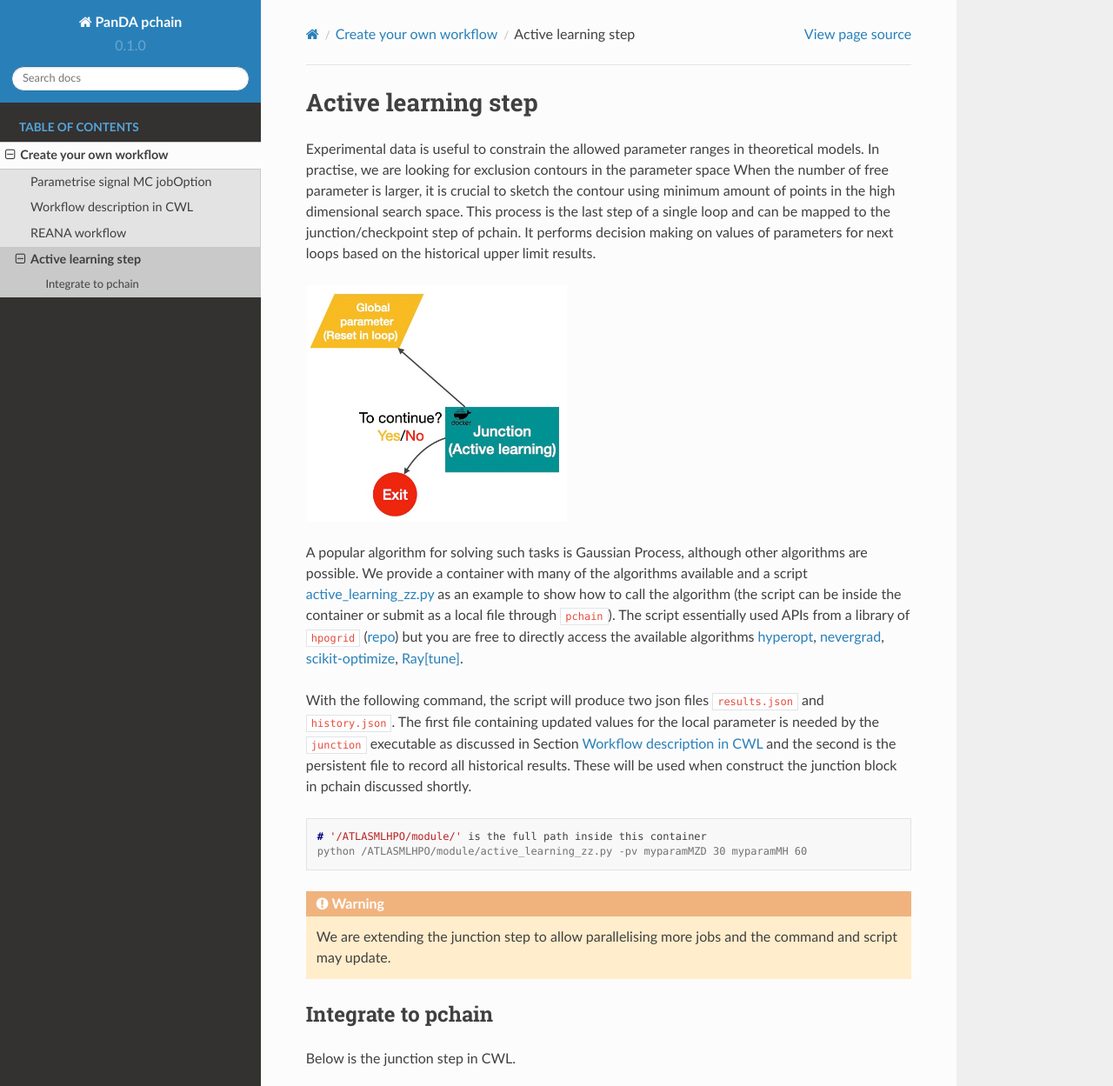
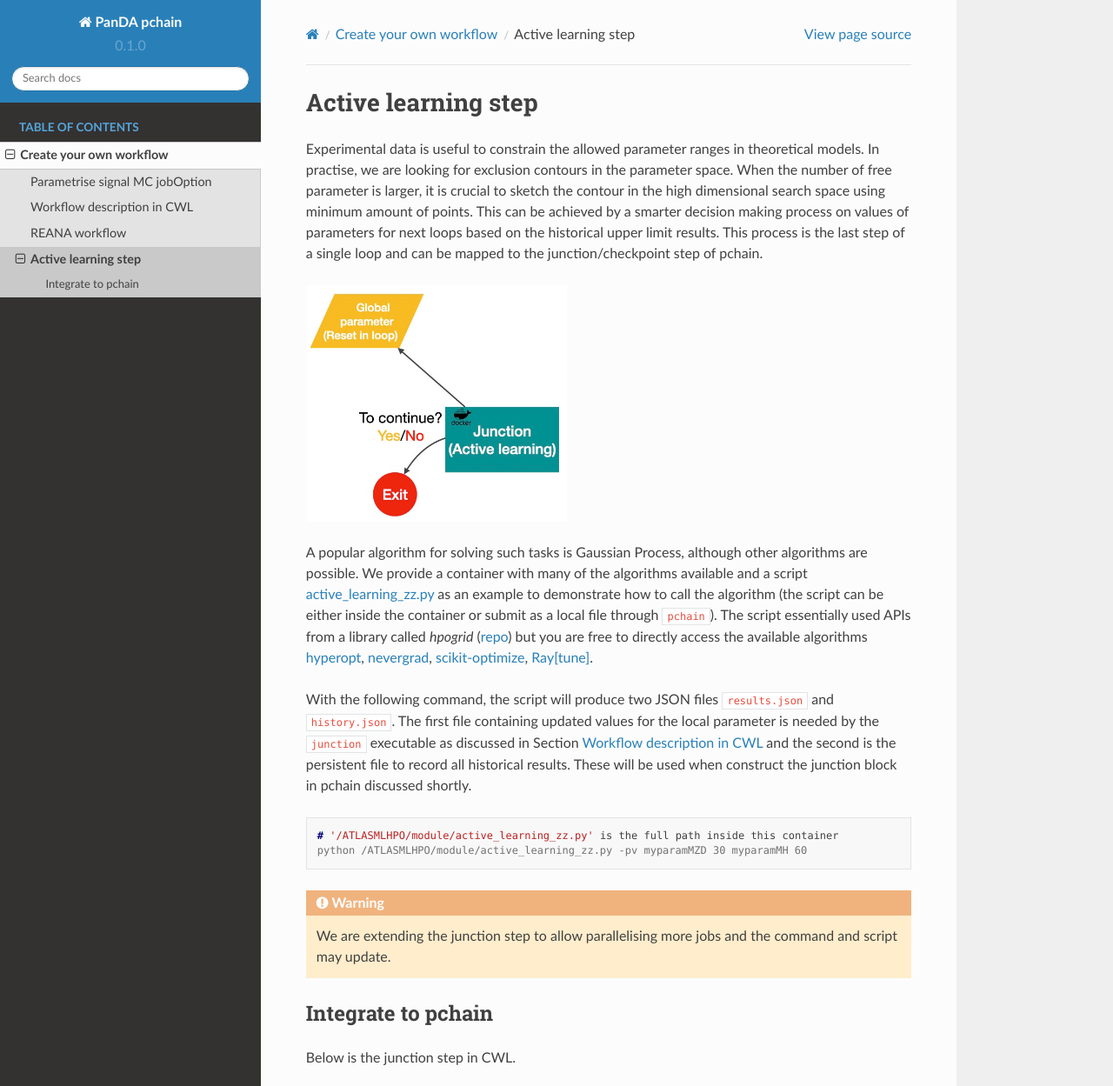
Before and after one commit to chnzhangrui/pchain-docs, a Sphinx documentation site: the page built from docs/source/create_workflow/active_learning.rst, in a window 1280 px wide and 1400 px high, cut to the strip 0-1249 px from the top of the window. Shown: the whole strip at 87% size. Built offline with Sphinx 7.4.7 and the Read the Docs theme 2.0.0, drawn with Linux system fonts in a browser that asks for light colours; some of the changed text lies outside the part shown.

Commit message:
Clean up

```diff
--- a/docs/source/create_workflow/active_learning.rst
+++ b/docs/source/create_workflow/active_learning.rst
@@ -4,26 +4,26 @@ Active learning step
 ------------------------------------
 
 Experimental data is useful to constrain the allowed parameter ranges in theoretical models.
-In practise, we are looking for exclusion contours in the parameter space
-When the number of free parameter is larger, it is crucial to sketch the contour using minimum amount of points in the high dimensional search space.
+In practise, we are looking for exclusion contours in the parameter space.
+When the number of free parameter is larger, it is crucial to sketch the contour in the high dimensional search space using minimum amount of points.
+This can be achieved by a smarter decision making process on values of parameters for next loops based on the historical upper limit results.
 This process is the last step of a single loop and can be mapped to the junction/checkpoint step of pchain.
-It performs decision making on values of parameters for next loops based on the historical upper limit results.
 
 .. image:: ../../fig/pchain_loop_junction.jpg
   :width: 300
   :alt: Junction
 
 A popular algorithm for solving such tasks is Gaussian Process, although other algorithms are possible.
-We provide a container with many of the algorithms available and a script `active_learning_zz.py <https://gitlab.cern.ch/zhangruihpc/SteeringContainer/-/blob/master/module/active_learning_zz.py>`_ as an example to show how to call the algorithm (the script can be inside the container or submit as a local file through ``pchain``).
-The script essentially used APIs from a library of ``hpogrid`` (`repo <https://gitlab.cern.ch/aml/hyperparameter-optimization/alkaid-qt/hpogrid/-/tree/master/hpogrid>`_) but you are free to directly access the available algorithms `hyperopt <http://hyperopt.github.io/hyperopt/>`_,  `nevergrad <https://facebookresearch.github.io/nevergrad/>`_, `scikit-optimize <https://scikit-optimize.github.io/stable/>`_, `Ray[tune] <https://docs.ray.io/en/latest/tune/index.html>`_.
+We provide a container with many of the algorithms available and a script `active_learning_zz.py <https://gitlab.cern.ch/zhangruihpc/SteeringContainer/-/blob/master/module/active_learning_zz.py>`_ as an example to demonstrate how to call the algorithm (the script can be either inside the container or submit as a local file through ``pchain``).
+The script essentially used APIs from a library called `hpogrid` (`repo <https://gitlab.cern.ch/aml/hyperparameter-optimization/alkaid-qt/hpogrid/-/tree/master/hpogrid>`_) but you are free to directly access the available algorithms `hyperopt <http://hyperopt.github.io/hyperopt/>`_,  `nevergrad <https://facebookresearch.github.io/nevergrad/>`_, `scikit-optimize <https://scikit-optimize.github.io/stable/>`_, `Ray[tune] <https://docs.ray.io/en/latest/tune/index.html>`_.
 
-With the following command, the script will produce two json files ``results.json`` and ``history.json``.
+With the following command, the script will produce two JSON files ``results.json`` and ``history.json``.
 The first file containing updated values for the local parameter is needed by the ``junction`` executable as discussed in Section :ref:`cwl_main` and the second is the persistent file to record all historical results.
 These will be used when construct the junction block in pchain discussed shortly.
 
 .. code-block:: console
 
-    # '/ATLASMLHPO/module/' is the full path inside this container
+    # '/ATLASMLHPO/module/active_learning_zz.py' is the full path inside this container
     python /ATLASMLHPO/module/active_learning_zz.py -pv myparamMZD 30 myparamMH 60
 
 .. warning::
@@ -50,4 +50,4 @@ Here is how it look like:
     :linenos:
     :caption: script_junction.sh
 
-In this example, it runs four loops to as indicated in L4.
+In this example, it runs four loops to as indicated in **L4**.
--- a/docs/source/create_workflow/job_option.rst
+++ b/docs/source/create_workflow/job_option.rst
@@ -7,8 +7,8 @@ You must have a jobOption script to generate the signal events you would like to
 This `repository <https://gitlab.cern.ch/atlas-physics/pmg/mcjoboptions>`_ stores ATLAS official MC jobOptions (accessible from ATLAS internal).
 Go and look for the one you want to perform active learning on, or ask your MC contact to provide it for you.
 
-In the official jobOption file, values of some key parameters are defined in the file, namely hardcoded.
-For example in the DSID of `503000 jobOption <https://gitlab.cern.ch/atlas-physics/pmg/mcjoboptions/-/blob/master/503xxx/503000/mc.MGPy8EG_hh_bbtt_vbf_novhh_lh_l2cvv1cv1.py>`_ the Higgs mass is set to 125 GeV by this line:
+In the official jobOption file, values of some key parameters are defined in the file by hardcoding.
+For example in the `DSID 503000 <https://gitlab.cern.ch/atlas-physics/pmg/mcjoboptions/-/blob/master/503xxx/503000/mc.MGPy8EG_hh_bbtt_vbf_novhh_lh_l2cvv1cv1.py>`_ jobOption, the Higgs mass is set to 125 GeV by this line:
 
 .. code-block:: python
     :linenos:
```
Also changed, not shown: docs/source/create_workflow/cwl_main.rst (+11 -11 lines), docs/source/create_workflow/reana_workflow.rst (+38 -25 lines), docs/source/usage.rst (deleted, +0 -33 lines).
